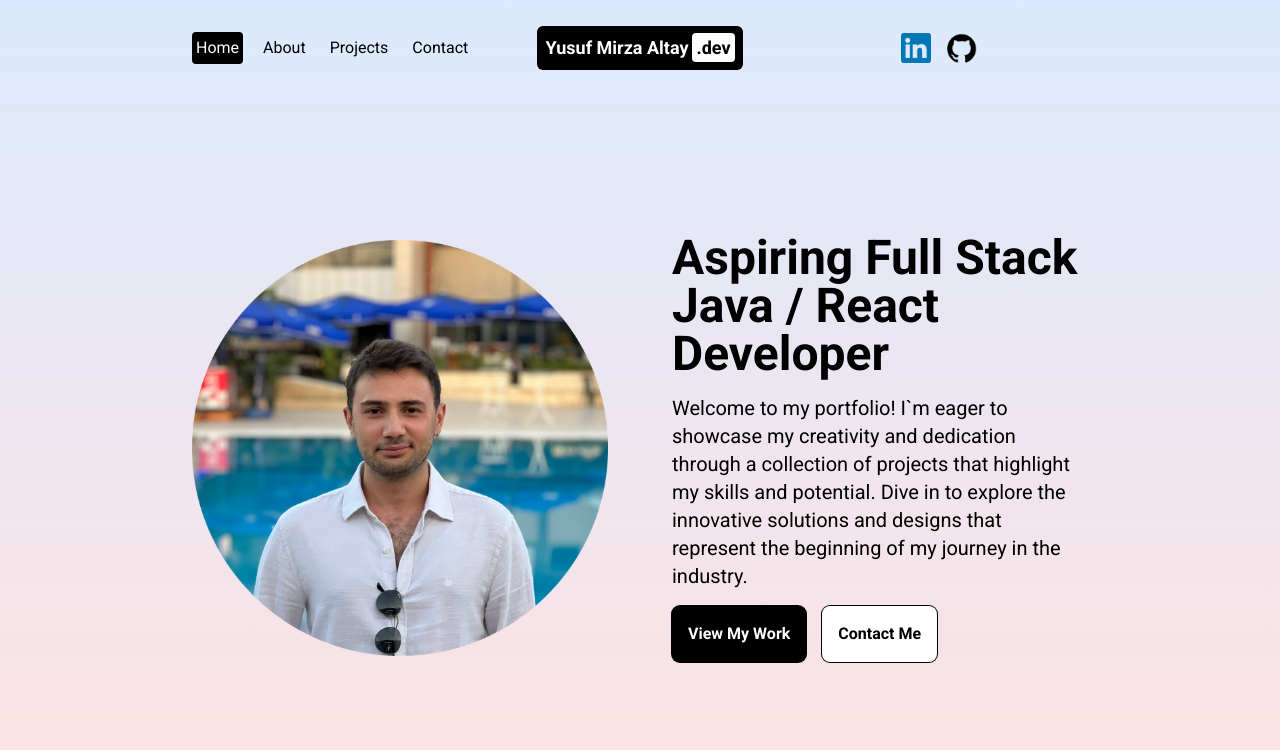
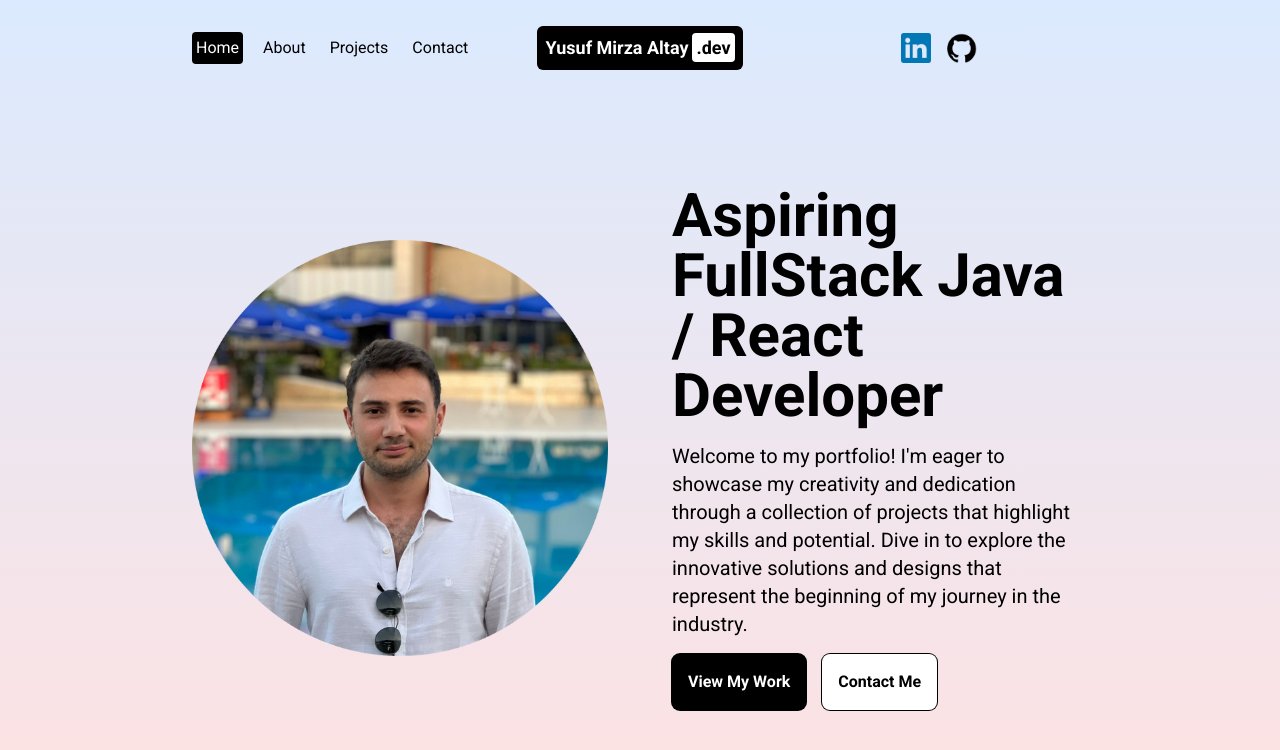
Before and after one commit to YMirzaa/portfolio, a Next.js app: page / in a window 1280 px wide. Shown: the top 750 px of the page. Built offline with nearby package versions, Linux system fonts and the light colour scheme.

Commit message:
text change

```diff
--- a/src/app/page.tsx
+++ b/src/app/page.tsx
@@ -15,15 +15,15 @@ export default function Home() {
 			{/* TEXT CONTAINER */}
 			<div className='h-1/2 flex flex-col gap-4 items-center justify-center lg:h-full lg:w-1/2'>
 				{/* TITLE */}
-				<h1 className='text-3xl lg:text-5xl font-black'>
-					Aspiring Full Stack Java / React Developer
+				<h1 className='text-3xl lg:text-6xl font-black'>
+					Aspiring FullStack Java / React Developer
 				</h1>
 				{/* DESC */}
 				<p className='md:text-xl'>
-					Welcome to my portfolio! I`m eager to showcase my creativity
-					and dedication through a collection of projects that
-					highlight my skills and potential. Dive in to explore the
-					innovative solutions and designs that represent the
+					Welcome to my portfolio! I{"'"}m eager to showcase my
+					creativity and dedication through a collection of projects
+					that highlight my skills and potential. Dive in to explore
+					the innovative solutions and designs that represent the
 					beginning of my journey in the industry.
 				</p>
 				<div className='md:w-full flex gap-4'>
--- a/src/components/navbar.tsx
+++ b/src/components/navbar.tsx
@@ -144,9 +144,7 @@ const Navbar = () => {
 							variants={menuLinkAnimations} // When animation is triggered, it will animate the children, so no need to write initial or closed.
 							key={link.url}
 						>
-							<Link href={link.url} className='  '>
-								{link.name}
-							</Link>
+							<Link href={link.url}>{link.name}</Link>
 						</motion.div>
 					))}
 				</motion.div>
```
